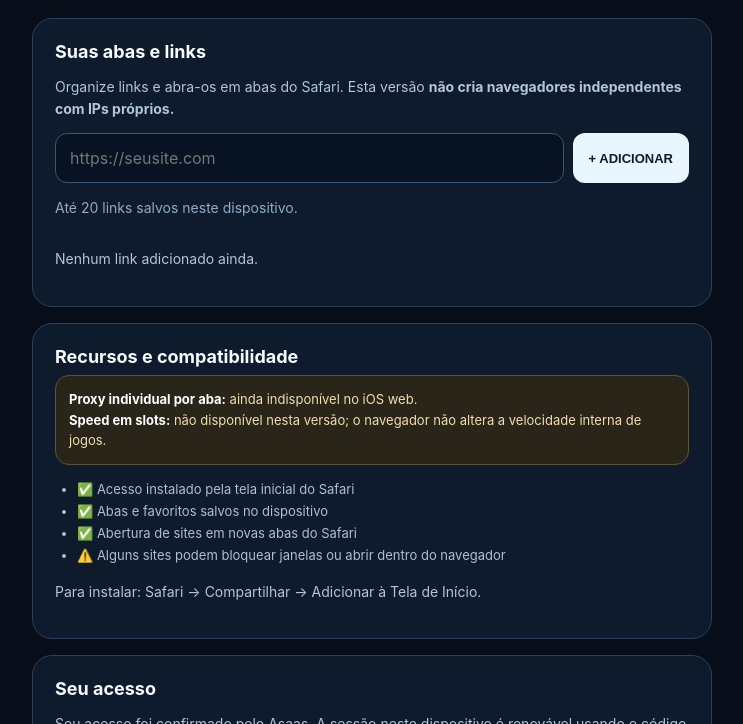
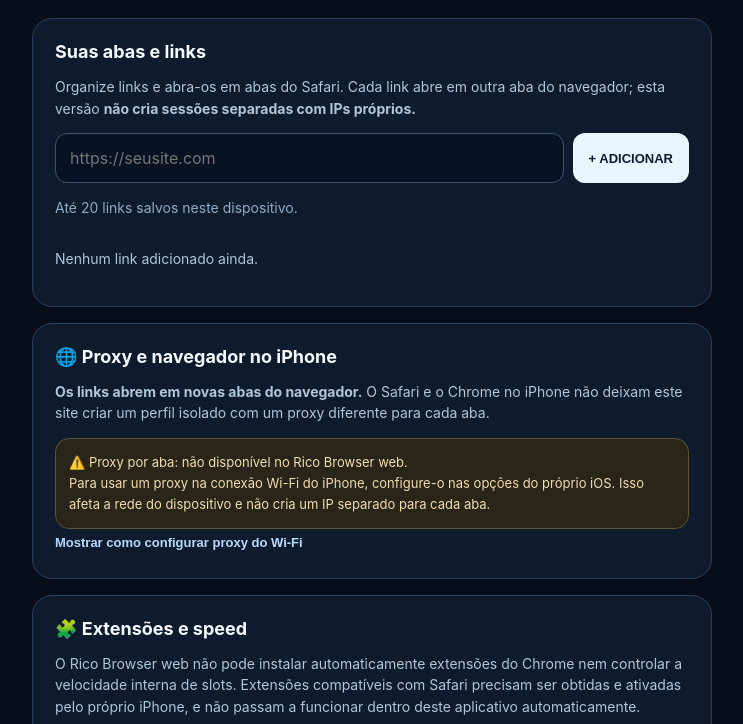
Before and after one commit to zangado7xis157-source/dashboard-equipe-rico, a website: page rico-browser-paid/ios-app.html in a window 1280 px wide. Shown: the part 76-800 px from the top of the page, without its empty margins (268-1011 px from the left). Drawn offline with Linux system fonts and the light colour scheme.

Commit message:
Add truthful iOS proxy Wi-Fi and Safari extension guidance to browser app

```diff
--- a/rico-browser-paid/ios-app.html
+++ b/rico-browser-paid/ios-app.html
@@ -20,9 +20,16 @@ ul{color:#acbfd5;line-height:1.7;padding-left:22px;font-size:13px}p{color:#b1c6d
 @media(max-width:480px){.tab{align-items:flex-start;flex-direction:column}.tab .actions{width:100%}.tab .actions a{flex:1;text-align:center}.tab strong,.tab small{max-width:82vw}}
 </style></head><body><main>
 <header><div><div class="top">EQUIPE RICO • BETA IPHONE</div><h1>Rico <span class="accent">Browser.</span></h1></div><span class="pill">ACESSO ATIVO</span></header>
-<div class="card"><h2>Suas abas e links</h2><p>Organize links e abra-os em abas do Safari. Esta versão <strong>não cria navegadores independentes com IPs próprios.</strong></p>
+<div class="card"><h2>Suas abas e links</h2><p>Organize links e abra-os em abas do Safari. Cada link abre em outra aba do navegador; esta versão <strong>não cria sessões separadas com IPs próprios.</strong></p>
 <div class="row"><input type="url" id="url" placeholder="https://seusite.com" aria-label="Endereço do site"><button id="add">+ ADICIONAR</button></div>
 <p id="msg" class="muted" role="status">Até 20 links salvos neste dispositivo.</p><div class="tabs" id="tabs"></div></div>
+<div class="card"><h2>🌐 Proxy e navegador no iPhone</h2>
+<p><strong>Os links abrem em novas abas do navegador.</strong> O Safari e o Chrome no iPhone não deixam este site criar um perfil isolado com um proxy diferente para cada aba.</p>
+<div class="info">⚠️ Proxy por aba: não disponível no Rico Browser web.<br>Para usar um proxy na conexão Wi-Fi do iPhone, configure-o nas opções do próprio iOS. Isso afeta a rede do dispositivo e não cria um IP separado para cada aba.</div>
+<button type="button" id="proxyHelp" class="mutedbtn">Mostrar como configurar proxy do Wi-Fi</button>
+<div id="proxySteps" style="display:none"><ul><li>Abra Ajustes → Wi-Fi no iPhone.</li><li>Toque no ⓘ da rede Wi-Fi conectada.</li><li>Procure <strong>Configurar Proxy</strong> e escolha Manual (se o fornecedor oferecer proxy compatível).</li><li>Configure servidor, porta e autenticação de acordo com seu fornecedor.</li></ul><p>Essa configuração é global para a rede Wi-Fi. Não funciona para proxy por aba nem para toda conexão 4G/5G.</p></div>
+</div>
+<div class="card"><h2>🧩 Extensões e speed</h2><p>O Rico Browser web não pode instalar automaticamente extensões do Chrome nem controlar a velocidade interna de slots. Extensões compatíveis com Safari precisam ser obtidas e ativadas pelo próprio iPhone, e não passam a funcionar dentro deste aplicativo automaticamente.</p><p><strong>Para gerenciar extensões do Safari:</strong> Ajustes → Apps → Safari → Extensões.</p></div>
 <div class="card"><h2>Recursos e compatibilidade</h2>
 <div class="info"><strong>Proxy individual por aba:</strong> ainda indisponível no iOS web.<br>
 <strong>Speed em slots:</strong> não disponível nesta versão; o navegador não altera a velocidade interna de jogos.</div>
@@ -47,6 +54,7 @@ document.getElementById('add').onclick=()=>{const val=sanitize(url.value);if(!va
 if(tabs.length>=20){msg.textContent='Limite de 20 links atingido.';return}if(tabs.includes(val)){msg.textContent='Este link já está salvo.';return}
 tabs.push(val);save();url.value='';msg.textContent='Link salvo.';render()};
 url.addEventListener('keydown',e=>{if(e.key==='Enter')document.getElementById('add').click()});
+document.getElementById('proxyHelp').onclick=()=>{const el=document.getElementById('proxySteps');const open=el.style.display!=='none';el.style.display=open?'none':'block';document.getElementById('proxyHelp').textContent=open?'Mostrar como configurar proxy do Wi-Fi':'Ocultar instruções de proxy'};
 document.getElementById('logout').onclick=async()=>{await fetch('/iphone/logout',{method:'POST'});location.replace('/iphone')};render();
 })();
 </script></body></html>
```
